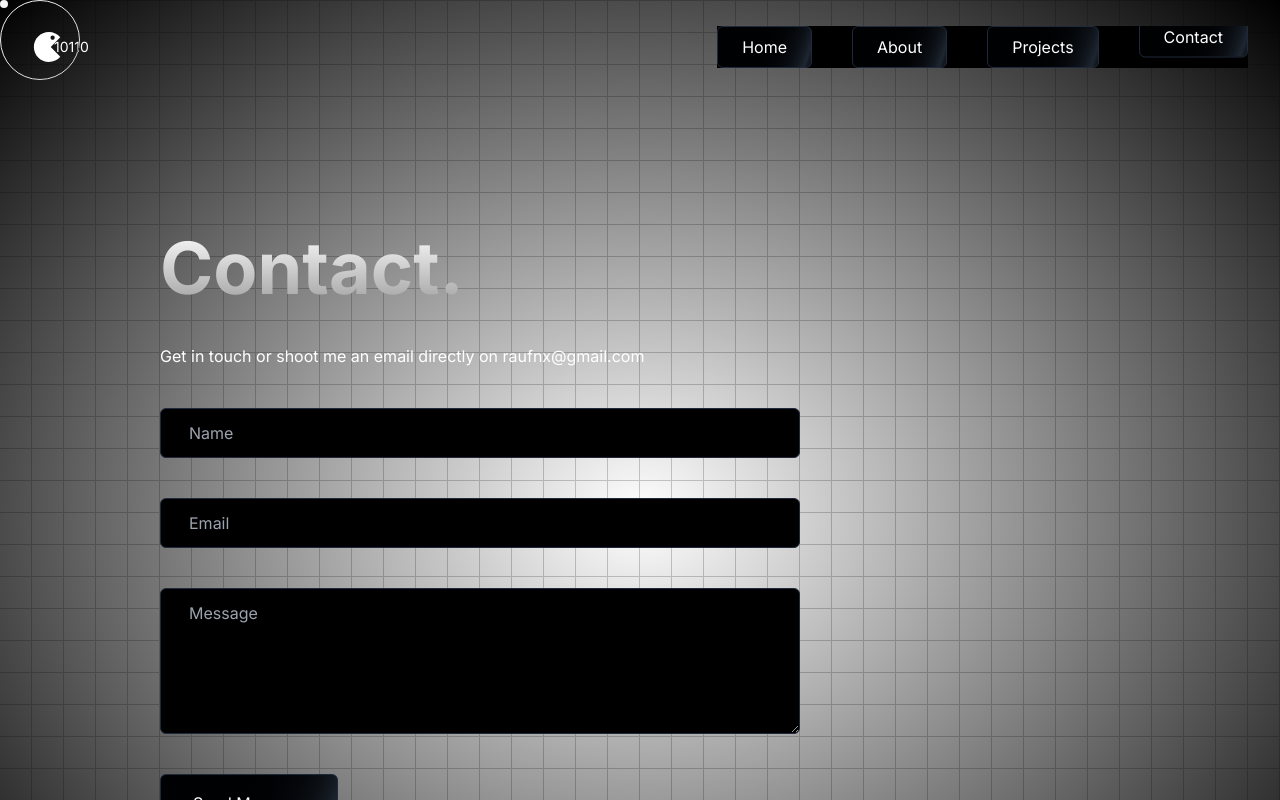
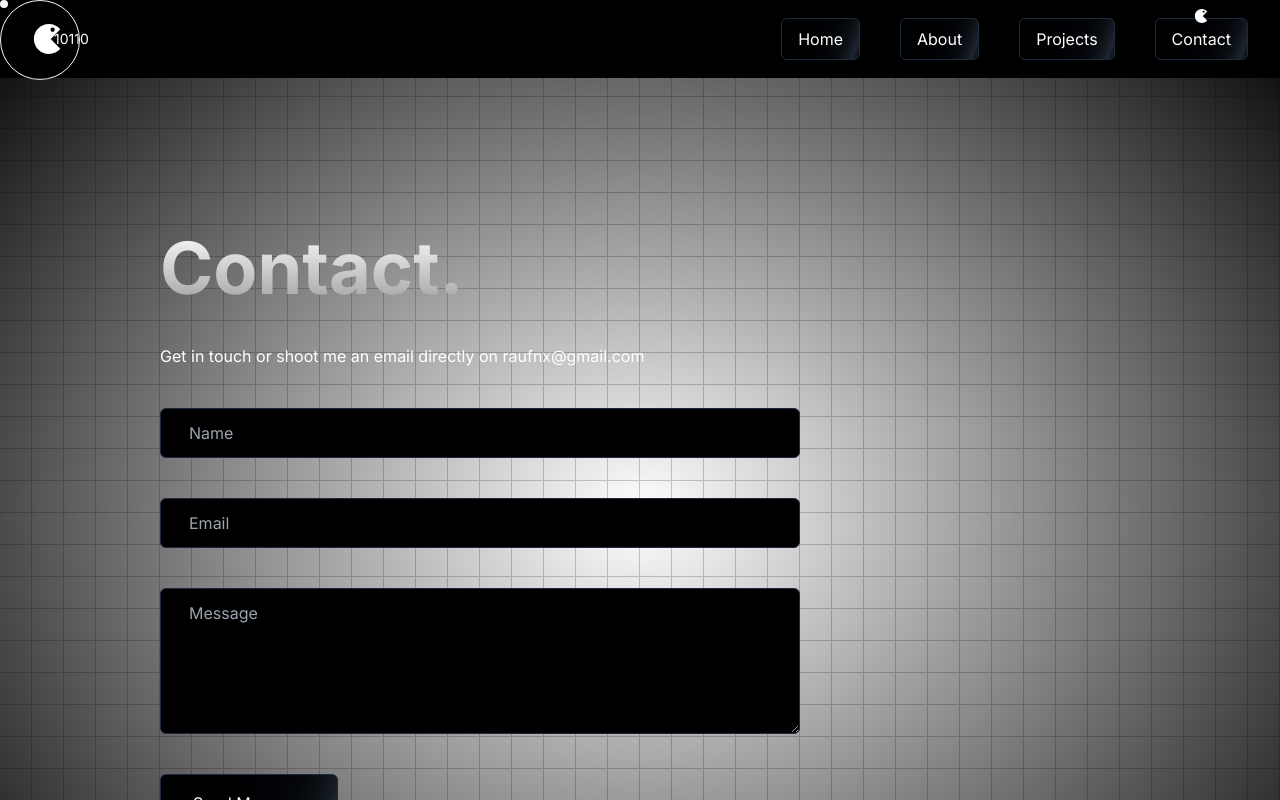
Before and after one commit to Mehedi-Hassan-Rauf/portfolioo, a Next.js app: page /contact in a window 1280 px wide. Shown: the top 800 px of the page. Built offline with nearby package versions, Linux system fonts and the light colour scheme.

Commit message:
small changes

```diff
--- a/src/app/about/page.tsx
+++ b/src/app/about/page.tsx
@@ -16,7 +16,7 @@ const About = () => {
   }, []);
 
   return (
-    <div className="about relative w-11/12 sm:w-9/12 min-h-screen pt-36 sm:pt-48 text-white flex flex-col gap-20 ">
+    <div className="about relative w-11/12 overflow-x-hidden sm:w-9/12 min-h-screen pt-36 sm:pt-48 text-white flex flex-col gap-20 ">
       {/* <Image src={mask} alt="mask" /> */}
       {/* stop */}
 
--- a/src/app/contact/page.tsx
+++ b/src/app/contact/page.tsx
@@ -48,18 +48,18 @@ const Contact = () => {
     });
   }, []);
   return (
-    <div className="contact relative w-11/12 sm:w-9/12 pt-36 sm:pt-48 text-white flex flex-col gap-10">
+    <div className="contact relative overflow-x-hidden w-11/12 sm:w-9/12 pt-36 sm:pt-48 text-white flex flex-col gap-10">
       <Toaster position="top-right" />
-      <h1
-        data-aos="fade-up"
-        className="text-4xl md:text-7xl font-bold bg-clip-text text-transparent bg-gradient-to-b from-neutral-50 to-neutral-400 bg-opacity-50"
-      >
-        Contact.
-      </h1>
-      <div className="inputs w-full md:w-2/3 flex flex-col gap-10">
-        <p data-aos="fade-left" className="">
+      <div data-aos="fade-up">
+        <h1 className="text-4xl md:text-7xl font-bold bg-clip-text text-transparent bg-gradient-to-b from-neutral-50 to-neutral-400 bg-opacity-50">
+          Contact.
+        </h1>
+      </div>
+      <div className="w-full md:w-2/3 flex flex-col gap-10">
+        <p data-aos="fade-left">
           Get in touch or shoot me an email directly on raufnx@gmail.com
         </p>
+
         <form onSubmit={handleSubmit} className="flex flex-col gap-10">
           <input
             type="text"
--- a/src/app/layout.tsx
+++ b/src/app/layout.tsx
@@ -20,7 +20,7 @@ export default function RootLayout({
   return (
     <html lang="en">
       <body
-        className={`${inter.className} flex flex-col gap-10 min-h-screen justify-center items-center dark:bg-black bg-white  dark:bg-grid-white/[0.2] bg-grid-black/[0.2] relative`}
+        className={`${inter.className} flex flex-col gap-10 min-h-screen max-w-screen justify-center items-center dark:bg-black bg-white  dark:bg-grid-white/[0.2] bg-grid-black/[0.2] relative`}
         suppressHydrationWarning={true}
       >
         <div className="absolute pointer-events-none inset-0 bg-black [mask-image:radial-gradient(ellipse_at_center,transparent_0%,black)]"></div>
--- a/src/components/Footer.tsx
+++ b/src/components/Footer.tsx
@@ -17,7 +17,7 @@ const Footer = () => {
             "https://drive.google.com/file/d/1wkOE8Owq0ezO_jzyVqZ01S2eiuRhf7rG/view?usp=sharing") ||
           (pathName == "/contact" && "/")
         }`}
-        target={`${pathName == "/projects" && "_blank"}`}
+        target={`${pathName == "/projects" ? "_blank" : "_self"}`}
         className="flex flex-row gap-5 items-center"
       >
         <h1>
--- a/src/components/NavBar.tsx
+++ b/src/components/NavBar.tsx
@@ -30,21 +30,21 @@ function NavBar() {
       <div
         className={`${
           navbar && "h-screen"
-        } md:h-fit flex gap-0 w-full flex-col md:flex-row items-center md:justify-between px-4 lg:max-w-7xl md:px-8`}
+        } md:h-fit flex gap-0 w-full bg-black flex-col md:flex-row items-center md:justify-between px-4 lg:max-w-7xl md:px-8`}
       >
-        <div className="flex items-center w-full justify-between py-3 md:py-8 md:block">
+        <div className="flex items-center w-full justify-between py-3 md:py-6 md:block">
           {/* LOGO */}
-          <div className="flex items-center relative w-fit">
-            <Link href="/">
+          <Link href="/">
+            <div className="flex items-center relative w-fit">
               <ImPacman
                 data-aos="fade-left"
                 className="text-3xl text-white font-bold flex"
               />
-            </Link>
-            <span data-aos="fade-right" className="text-sm ml-[-8px]">
-              10110
-            </span>
-          </div>
+              <span data-aos="fade-right" className="text-sm ml-[-8px]">
+                10110
+              </span>
+            </div>
+          </Link>
           {/* HAMBURGER BUTTON FOR MOBILE */}
           <div className="md:hidden">
             <button
@@ -57,7 +57,7 @@ function NavBar() {
         </div>
 
         <div
-          className={`flex w-full bg-black md:w-fit h-full justify-center items-center md:block ${
+          className={`flex w-full md:w-fit h-full justify-center items-center md:block ${
             navbar ? " block" : "hidden"
           }`}
         >
@@ -71,15 +71,21 @@ function NavBar() {
                   <Link
                     href={item.src}
                     onClick={() => setNavbar(!navbar)}
-                    className={`inline-flex h-full w-full justify-center cursor-pointer md:px-6 py-4 md:py-2 ${
-                      pathName === item.src && " animate-bounce"
-                    } bg-[linear-gradient(110deg,#000103,45%,#1e2631,55%,#000103)] bg-[length:200%_100%] rounded-md border border-slate-800 outline-none`}
+                    className={`inline-flex h-full w-full justify-center gap-2 items-center cursor-pointer md:px-4 py-4 md:py-2 bg-[linear-gradient(110deg,#000103,45%,#1e2631,55%,#000103)] bg-[length:200%_100%] rounded-md border border-slate-800 outline-none`}
                   >
                     {/* "inline-flex h-12 items-center justify-center rounded-md
                       border border-slate-800
                       bg-[linear-gradient(110deg,#000103,45%,#1e2631,55%,#000103)]
                       bg-[length:200%_100%] px-6 outline-none" */}
+
                     {item.name}
+                    <span
+                      className={` absolute h-[40px] ${
+                        pathName !== item.src && "hidden"
+                      } animate-bounce text-sm text-white font-bold`}
+                    >
+                      <ImPacman className=" animate-spin-slow " />
+                    </span>
                   </Link>
                 </li>
               );
--- a/tailwind.config.ts
+++ b/tailwind.config.ts
@@ -17,6 +17,7 @@ const config: Config = {
       animation: {
         spotlight: "spotlight 2s ease .75s 1 forwards",
         shimmer: "shimmer 2s linear infinite",
+        "spin-slow": "spin 3s linear infinite",
       },
       backgroundImage: {
         "gradient-radial": "radial-gradient(var(--tw-gradient-stops))",
```
